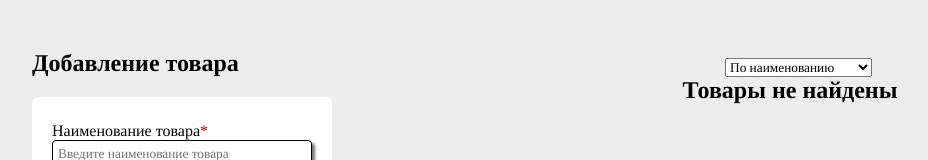
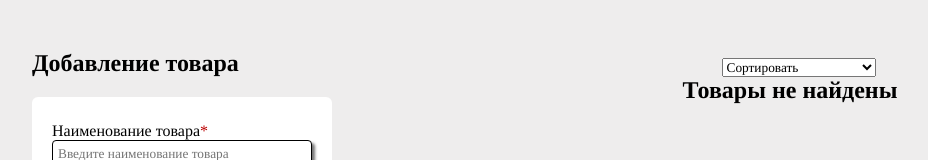
Before and after one commit to KirillGunin/Goods, a Vue app: page / in a window 1280 px wide. Shown: the top 160 px of the page, without its empty margins (31-959 px from the left). Built offline with nearby package versions, Linux system fonts and the light colour scheme.

Commit message:
sorting by price asc/desc

```diff
--- a/src/store/index.js
+++ b/src/store/index.js
@@ -18,6 +18,12 @@ export default new Vuex.Store({
     deleteGood(state, index) {
     state.goods.splice(index, 1)
     localStorage.setItem('goods', JSON.stringify(state.goods))
+    },
+    sortByPriceASC(state) {
+      state.goods.sort((a,b) => a.price - b.price)
+    },
+    sortByPriceDESC(state) {
+      state.goods.sort((a,b) => b.price - a.price)
     }
   },
   actions: {
@@ -26,6 +32,12 @@ export default new Vuex.Store({
     },
     deleteGood({commit}, index) {
       commit('deleteGood', index)
+    },
+    sortByPriceASC({commit}) {
+      commit('sortByPriceASC')
+    },
+    sortByPriceDESC({commit}) {
+      commit('sortByPriceDESC')
     }
   },
   modules: {
--- a/src/views/List.vue
+++ b/src/views/List.vue
@@ -1,17 +1,15 @@
 <template>
   <div class="row-2">
-    <!-- <h2 class="selector">ttt</h2> -->
     <div class="row-container">
       <div class="filter">
-      <select class="selector">
-        <option disabled selected>По наименованию</option>
-        <option>По возрастанию цены</option>
-        <option>По убыванию цены</option>
-      </select >
+        <!-- Селектор -->
+        <select name="sortBy" id="sortBy" @change="sort(sortType)" v-model="sortType">
+          <option v-for="(item, index) in sortOptions" :value="item.value" :key="index">{{item.text}}</option>
+        </select>
       </div>
 
+      <!-- Списов товаров если он не пуст -->
       <div class="col-list" v-if="goods.length">
-      <!-- Списов товаров -->
         <div
         class="good"
         v-for="(good, index) in goods"
@@ -25,18 +23,19 @@
           <div class="good-descriptions">
             <h4 class="good-name">{{good.name}}</h4>
             <p class="good-descr">{{good.descr}}</p>
+            <!-- Валидация отображения цены -->
             <h4 class="good-price" v-if="good.price.length <= 3">{{good.price}} руб</h4>
             <h4 class="good-price" v-if="good.price.length == 4">{{`${good.price.substring(0,1)} ${good.price.substring(1,4)}`}} руб</h4>
             <h4 class="good-price" v-if="good.price.length == 5">{{`${good.price.substring(0,2)} ${good.price.substring(2,5)}`}} руб</h4>
             <h4 class="good-price" v-if="good.price.length == 6">{{`${good.price.substring(0,3)} ${good.price.substring(3,6)}`}} руб</h4>
-
+            <h4 class="good-price" v-if="good.price.length == 7">{{`${good.price.substring(0,4)} ${good.price.substring(4,7)}`}} руб</h4>
           </div>
         </div>
 
         </div>
       </div>
 
-    <!-- Если нет товаров -->
+    <!-- Если список товаров пуст -->
     <div v-else>
       <h2>Товары не найдены</h2>
     </div>
@@ -49,6 +48,12 @@ export default {
   data() {
     return {
       active: false,
+      sortType: 'sort',
+      sortOptions: [
+        { text: 'Сортировать', value: 'sort' },
+        { text: 'По возрастранию цены', value: 'priceASC' },
+        { text: 'По убыванию цены', value: 'priceDESC' }
+      ]
     }
   },
   computed: {
@@ -57,8 +62,17 @@ export default {
     },
   },
   methods: {
+    // Удаление
     deleteGood(index) {
     this.$store.dispatch('deleteGood', index)
+    },
+    // Сортировка
+    sort(sortType) {
+      if(sortType === 'priceASC') {
+        this.$store.dispatch('sortByPriceASC')
+      } else {
+        this.$store.dispatch('sortByPriceDESC')
+      }
     }
   }
 }
```
Lines whose indentation alone changed are shown as unchanged.
